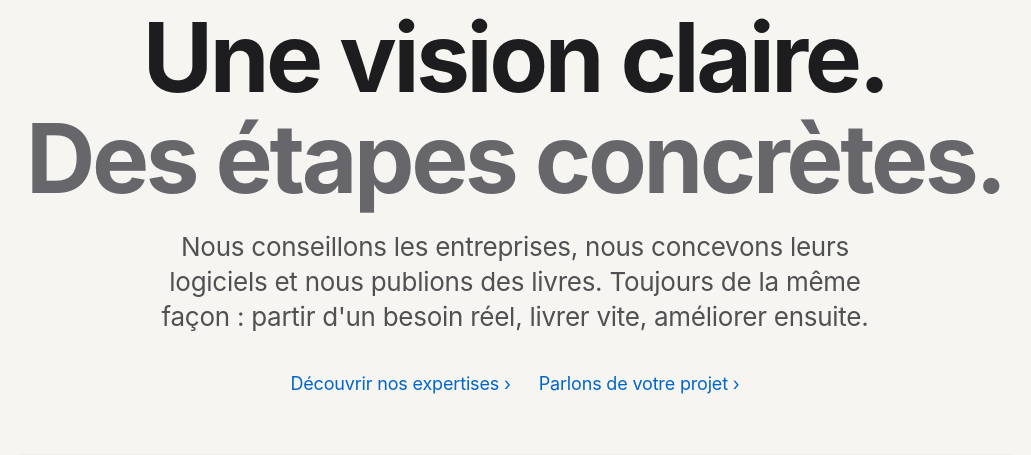
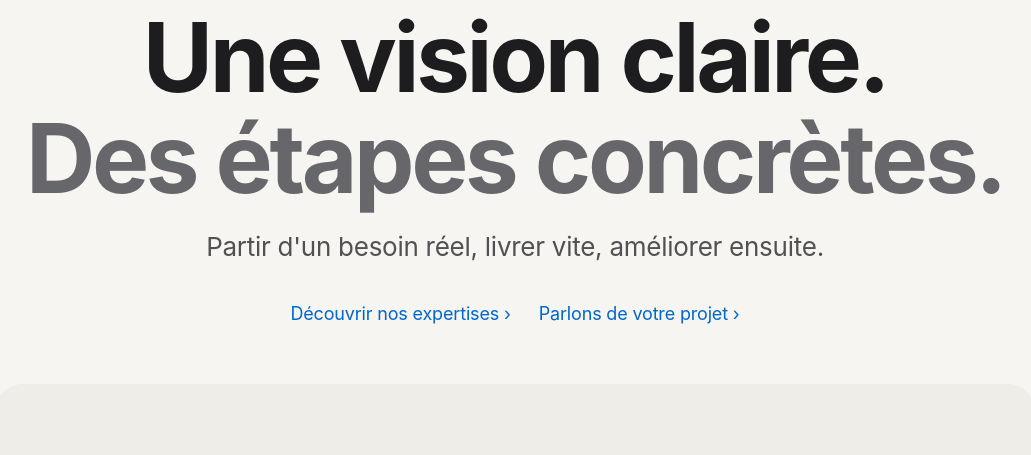
Before and after one commit to AladdinZZ/Noorwan, a PHP site: page / in a window 1280 px wide. Shown: the part 170-625 px from the top of the page, without its empty margins (125-1156 px from the left). Run offline with PHP 8.4, Linux system fonts and the light colour scheme.

Commit message:
Renommer le point « Nos savoir-faire » et retirer les phrases qui nomment les trois activités
Point 2 de « Pourquoi Noorwan » : « Nos savoir-faire » (EN « What we do best »,
AR « خبراتنا »). Introduction de l'accueil et description pour les moteurs de
recherche, texte de « Pourquoi Noorwan », début du point 2 et phrase de la
méthode : la partie qui nommait conseil, logiciel et édition est retirée, sans
rien écrire à la place (la phrase de la méthode disparaît, son paragraphe aussi).

Co-Authored-By: Claude Opus 5.5 <noreply@anthropic.com>
Claude-Session: https://claude.ai/code/session_016hrSr7VDJBjUt6RquRro3J

```diff
--- a/lang/fr.php
+++ b/lang/fr.php
@@ -7,7 +7,7 @@ declare(strict_types=1);
 return [
     'meta' => [
         'home_title' => 'Noorwan : conseil, solutions et édition',
-        'home_description' => 'Nous conseillons les entreprises, nous concevons leurs logiciels et nous publions des livres. Toujours de la même façon : partir d\'un besoin réel, livrer vite, améliorer ensuite.',
+        'home_description' => 'Partir d\'un besoin réel, livrer vite, améliorer ensuite.',
         'edition_title' => 'Édition | Noorwan',
         'edition_description' => 'Noorwan Édition accompagne les auteurs jusqu\'à la publication sur Amazon et publie ses collections {méta}Physique et Chemins de l\'Âme.',
         'solutions_title' => 'Solutions | Noorwan',
@@ -60,7 +60,7 @@ return [
         'cookies' => 'Cookies',
     ],
     'home' => [
-        'lead' => 'Nous conseillons les entreprises, nous concevons leurs logiciels et nous publions des livres. Toujours de la même façon : partir d\'un besoin réel, livrer vite, améliorer ensuite.',
+        'lead' => 'Partir d\'un besoin réel, livrer vite, améliorer ensuite.',
         'btn_explore' => 'Découvrir nos expertises',
         'btn_talk' => 'Parlons de votre projet',
         'motto' => 'Une vision claire. Des étapes concrètes.',
@@ -69,18 +69,17 @@ return [
             'solutions' => ['title' => 'Solutions', 'text' => 'Des logiciels pour les tâches qui reviennent chaque jour : réservation, ressources humaines, intelligence artificielle. Sur téléphone d\'abord, en trois langues.'],
             'edition' => ['title' => 'Édition', 'text' => 'De la relecture du manuscrit à la mise en ligne sur Amazon, nous accompagnons les auteurs. Et nous publions nos propres collections.'],
         ],
-        // A VALIDER PAR MARWAN : phrase d'auteur (d'après les présentations d'Harmonie et de Lumière) et « Pourquoi Noorwan » (v3 ; v7 : plus de « trois métiers » ni « trois univers »).
+        // A VALIDER PAR MARWAN : phrase d'auteur (d'après les présentations d'Harmonie et de Lumière) et « Pourquoi Noorwan » (v3 ; v7 : plus de « trois métiers » ni « trois univers » ; v8 : point 2 « Nos savoir-faire », phrases qui nommaient conseil, logiciel et édition retirées).
         'author_line' => 'Une trilogie entre science et spiritualité : de l\'origine du monde à la conscience humaine, elle cherche le fil qui relie la raison, la foi et le mystère.',
         'why_h' => 'Une même exigence, quel que soit le projet',
         'why_eyebrow' => 'Pourquoi Noorwan',
-        'why_text' => 'Un groupe qui relie le conseil, le logiciel et l\'édition avec une même méthode : partir du besoin réel et livrer ce qui sert.',
+        'why_text' => 'Partir du besoin réel et livrer ce qui sert.',
         'why_points' => [
             ['title' => 'Né à Djibouti, ouvert sur le monde', 'text' => 'Noorwan est né à Djibouti et se construit avec une vocation internationale.'],
-            ['title' => 'Des expertises qui se répondent', 'text' => 'Conseil, logiciel et édition se nourrissent : ce que nous apprenons dans un domaine sert les autres.'],
+            ['title' => 'Nos savoir-faire', 'text' => 'Ce que nous apprenons dans un domaine sert les autres.'],
             ['title' => 'Des outils pensés pour l\'Afrique', 'text' => 'Nos solutions sont conçues pour le téléphone d\'abord, en français, en anglais et en arabe.'],
         ],
         'app_h' => 'De l\'idée à l\'action',
-        'app_lead' => 'C\'est notre méthode pour un conseil, un logiciel ou un livre.',
         'steps' => [
             ['title' => 'Partir du terrain', 'text' => 'Nous regardons d\'abord comment vous travaillez aujourd\'hui et ce qui vous fait perdre du temps. Le besoin réel passe avant l\'idée.'],
             ['title' => 'Construire vite', 'text' => 'Une première version simple, mise rapidement entre les mains des personnes qui s\'en serviront. On apprend plus en l\'utilisant qu\'en la décrivant.'],
--- a/public/index.php
+++ b/public/index.php
@@ -73,7 +73,6 @@ require ROOT_DIR . '/app/layout/header.php';
 <section id="methode" class="screen method" aria-labelledby="method-title">
     <div class="wrap">
         <h2 id="method-title" class="h2"><?= t('home.app_h') ?></h2>
-        <p class="lead"><?= t('home.app_lead') ?></p>
         <ol class="method-steps">
 <?php foreach (tl('home.steps') as $i => $step): ?>
             <li>
```
Also changed, not shown: lang/ar.php (+4 -5 lines), lang/en.php (+4 -5 lines).
